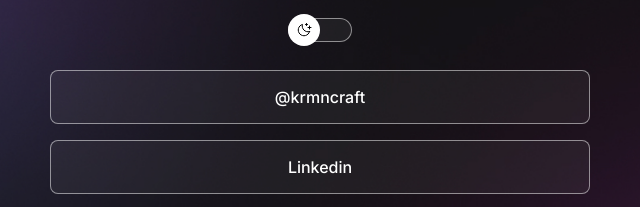
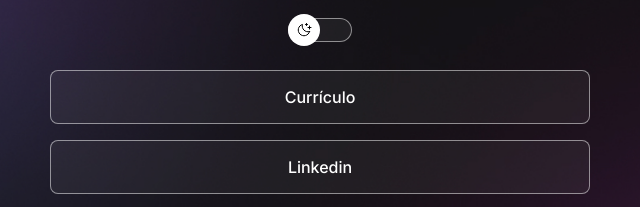
Before and after one commit to Ofelia-1985/DevLinks, a plain HTML site: page index.html in a window 1280 px wide. Shown: the part 230-437 px from the top of the page, 320-960 px from the left. Drawn offline with nearby package versions, Linux system fonts and the light colour scheme.

Commit message:
Add curricu

```diff
--- a/index.html
+++ b/index.html
@@ -27,16 +27,16 @@
 
       <ul id="">
         <li>
-          <a href="https://www.instagram.com/krmncraft/" target="_blank"
-            >@krmncraft</a
-            >
+          <a href="/asset/CV_CarmenUrbina.pdf" target="_blank" download
+            >Currículo</a
+          >
         </li>
         <li>
           <a
             href="https://www.linkedin.com/in/carmen-ofelia-urbina-lopez/"
             target="_blank"
             >Linkedin</a
-            >
+          >
         </li>
         <li>
           <a href="https://github.com/ofelia-1985" target="_blank">Github</a>
@@ -54,7 +54,10 @@
         <a href="http://instagram.com/urbinalcarmen" target="_blank">
           <ion-icon name="logo-instagram"></ion-icon>
         </a>
-        <a href="https://discord.com/channels/@CarmenUrbina#0806" target="_blank">
+        <a
+          href="https://discord.com/channels/@CarmenUrbina#0806"
+          target="_blank"
+        >
           <ion-icon name="logo-discord"></ion-icon>
         </a>
         <a
@@ -63,10 +66,7 @@
         >
           <ion-icon name="logo-youtube"></ion-icon>
         </a>
-        <a
-          href="https://www.facebook.com/krmen.urbina"
-          target="_blank"
-        >
+        <a href="https://www.facebook.com/krmen.urbina" target="_blank">
           <ion-icon name="logo-facebook"></ion-icon>
         </a>
       </div>
```
Also changed, not shown: 1 other file.
